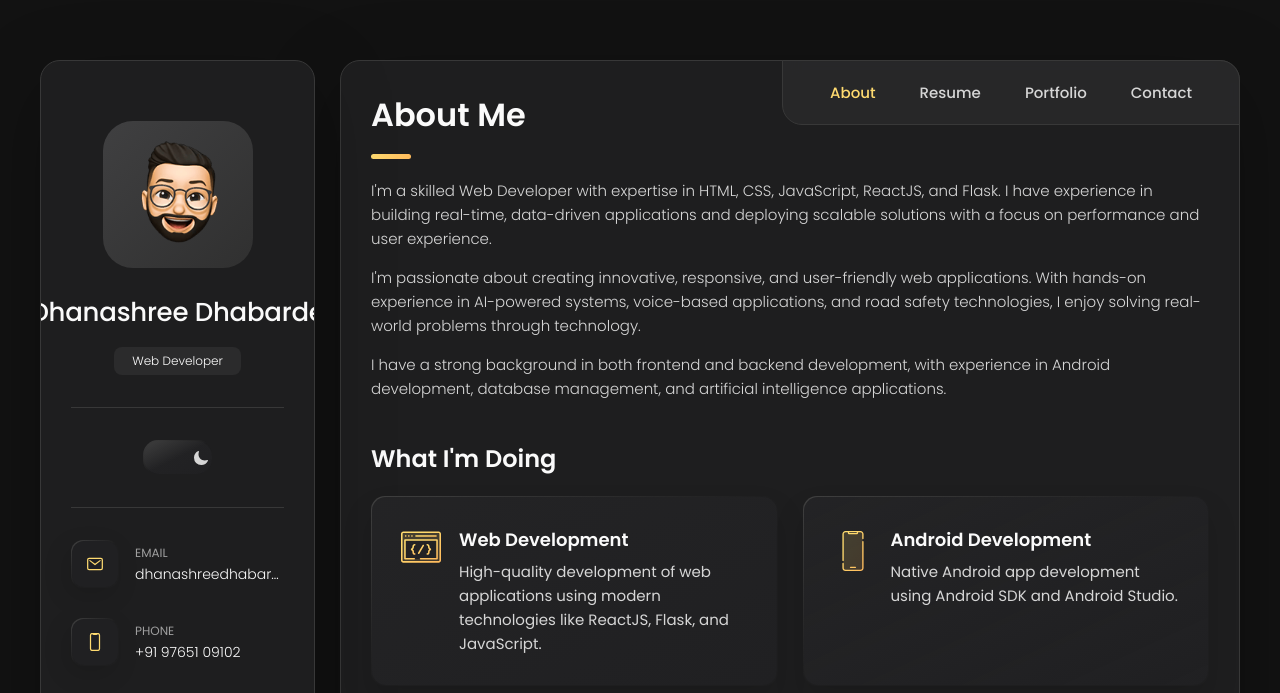
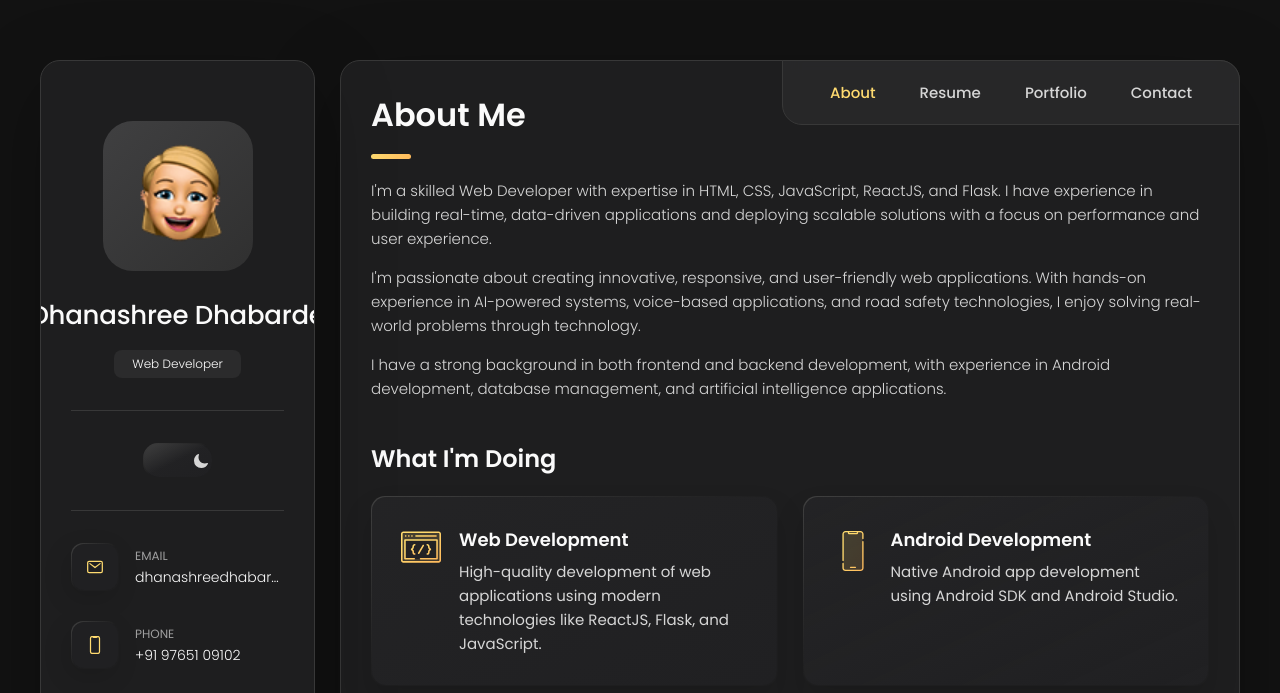
Before and after one commit to dhanashree-dhabarde/dhanashree-dhabarde.github.io, a plain HTML site: page index.html in a window 1280 px wide. Shown: the top 693 px of the page. Drawn offline with nearby package versions, Linux system fonts and the light colour scheme.

Commit message:
Update index.html

```diff
--- a/index.html
+++ b/index.html
@@ -45,7 +45,7 @@
         <div class="sidebar-info">
           <figure class="avatar-box">
             <img
-              src="./assets/images/my-avatar.png"
+              src="./assets/images/avatar-2.png"
               alt="Dhanashree Dhabarde"
               width="80"
             />
```
